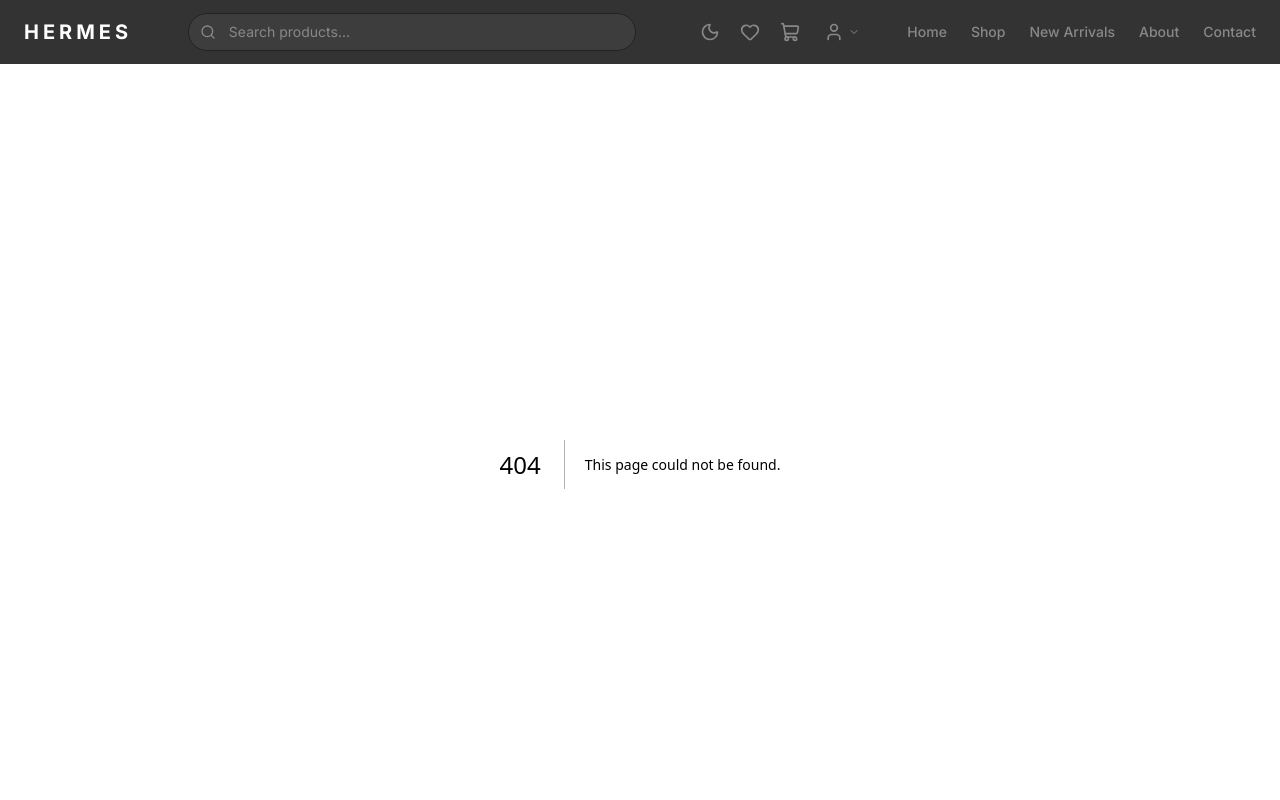
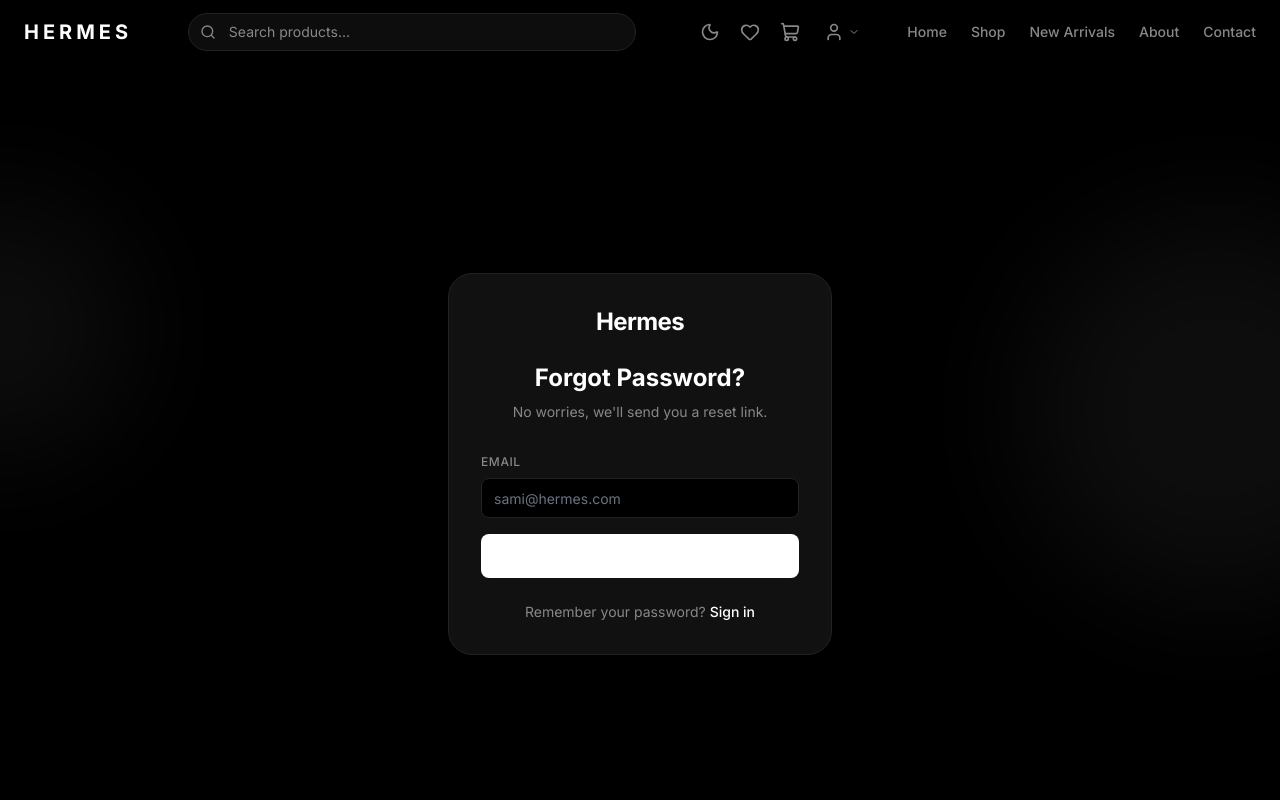
Before and after one commit to XDR-SAM/nextHermes, a Next.js app: page /forgot-password in a window 1280 px wide. Before the commit this address had no page. Shown: the top 800 px of the page. Built offline with nearby package versions, Linux system fonts and the light colour scheme.

Commit message:
feat: add forgot-password API route and page, fix 404

```diff
--- /dev/null
+++ b/src/app/api/auth/forgot-password/route.ts
@@ -0,0 +1,40 @@
+import { NextRequest, NextResponse } from "next/server";
+
+export async function POST(request: NextRequest) {
+  const { email } = await request.json();
+
+  if (!email) {
+    return NextResponse.json({ error: "Email is required." }, { status: 400 });
+  }
+
+  const supabaseUrl = process.env.NEXT_PUBLIC_SUPABASE_URL!;
+  const supabaseKey = process.env.NEXT_PUBLIC_SUPABASE_ANON_KEY!;
+
+  try {
+    const res = await fetch(`${supabaseUrl}/auth/v1/recover`, {
+      method: "POST",
+      headers: {
+        "Content-Type": "application/json",
+        apikey: supabaseKey,
+      },
+      body: JSON.stringify({ email }),
+    });
+
+    if (!res.ok) {
+      const data = await res.json();
+      return NextResponse.json(
+        { error: data.msg || "Failed to send reset email." },
+        { status: res.status }
+      );
+    }
+
+    return NextResponse.json({
+      message: "Password reset email sent. Check your inbox.",
+    });
+  } catch {
+    return NextResponse.json(
+      { error: "Something went wrong. Please try again." },
+      { status: 500 }
+    );
+  }
+}
--- /dev/null
+++ b/src/app/forgot-password/page.tsx
@@ -0,0 +1,126 @@
+"use client";
+
+import { useState } from "react";
+import Link from "next/link";
+import { motion } from "framer-motion";
+import { Button } from "@/components/ui/button";
+import { Input } from "@/components/ui/input";
+
+export default function ForgotPasswordPage() {
+  const [email, setEmail] = useState("");
+  const [loading, setLoading] = useState(false);
+  const [message, setMessage] = useState("");
+  const [error, setError] = useState("");
+
+  const handleSubmit = async (e: React.FormEvent) => {
+    e.preventDefault();
+    setLoading(true);
+    setError("");
+    setMessage("");
+
+    try {
+      const res = await fetch("/api/auth/forgot-password", {
+        method: "POST",
+        headers: { "Content-Type": "application/json" },
+        body: JSON.stringify({ email }),
+      });
+
+      const data = await res.json();
+
+      if (!res.ok) {
+        setError(data.error || "Failed to send reset email.");
+      } else {
+        setMessage(data.message || "Check your email for a reset link.");
+      }
+    } catch {
+      setError("Something went wrong. Please try again.");
+    } finally {
+      setLoading(false);
+    }
+  };
+
+  return (
+    <div
+      className="min-h-screen flex items-center justify-center px-4 py-20"
+      style={{ background: "var(--bg)" }}
+    >
+      <div className="absolute inset-0 overflow-hidden pointer-events-none">
+        <div className="absolute top-1/4 -left-32 w-64 h-64 rounded-full opacity-5 blur-3xl" style={{ background: "var(--accent)" }} />
+        <div className="absolute bottom-1/4 -right-32 w-96 h-96 rounded-full opacity-5 blur-3xl" style={{ background: "var(--accent)" }} />
+      </div>
+
+      <motion.div
+        initial={{ opacity: 0, y: 24 }}
+        animate={{ opacity: 1, y: 0 }}
+        transition={{ duration: 0.6, ease: [0.22, 1, 0.36, 1] }}
+        className="relative w-full max-w-sm"
+      >
+        <div
+          className="rounded-3xl p-8 shadow-2xl"
+          style={{
+            background: "var(--bg-card)",
+            border: "1px solid var(--border)",
+            boxShadow: "0 25px 50px -12px rgba(0,0,0,0.25)",
+          }}
+        >
+          <div className="text-center mb-8">
+            <Link href="/login" className="text-2xl font-bold tracking-tight mb-2 inline-block" style={{ color: "var(--text)" }}>
+              Hermes
+            </Link>
+            <h1 className="text-2xl font-bold mt-4 mb-2" style={{ color: "var(--text)" }}>
+              Forgot Password?
+            </h1>
+            <p className="text-sm" style={{ color: "var(--text-secondary)" }}>
+              No worries, we&apos;ll send you a reset link.
+            </p>
+          </div>
+
+          {error && (
+            <div className="mb-5 px-4 py-3 rounded-xl text-sm" style={{ background: "rgba(239,68,68,0.1)", border: "1px solid rgba(239,68,68,0.2)", color: "#ef4444" }}>
+              {error}
+            </div>
+          )}
+
+          {message && (
+            <div className="mb-5 px-4 py-3 rounded-xl text-sm" style={{ background: "rgba(34,197,94,0.1)", border: "1px solid rgba(34,197,94,0.2)", color: "#22c55e" }}>
+              {message}
+            </div>
+          )}
+
+          <form onSubmit={handleSubmit} className="space-y-4">
+            <div>
+              <label className="block text-xs font-medium uppercase tracking-wider mb-2" style={{ color: "var(--text-secondary)" }}>
+                Email
+              </label>
+              <Input
+                type="email"
+                value={email}
+                onChange={(e) => setEmail(e.target.value)}
+                placeholder="sami@hermes.com"
+                required
+                disabled={loading || !!message}
+                style={{ background: "var(--bg)", border: "1px solid var(--border)", color: "var(--text)" }}
+              />
+            </div>
+
+            <Button
+              type="submit"
+              disabled={loading || !!message}
+              className="w-full h-11 font-semibold text-sm transition-all"
+              style={{ background: "var(--accent)", color: "#fff" }}
+            >
+              {loading ? "Sending..." : message ? "Email Sent!" : "Send Reset Link"}
+            </Button>
+          </form>
+
+          <p className="text-center text-sm mt-6" style={{ color: "var(--text-secondary)" }}>
+            Remember your password?{" "}
+            <Link href="/login" className="font-medium hover:underline" style={{ color: "var(--accent)" }}>
+              Sign in
+            </Link>
+          </p>
+        </div>
+      </motion.div>
+    </div>
+  );
+}
```
